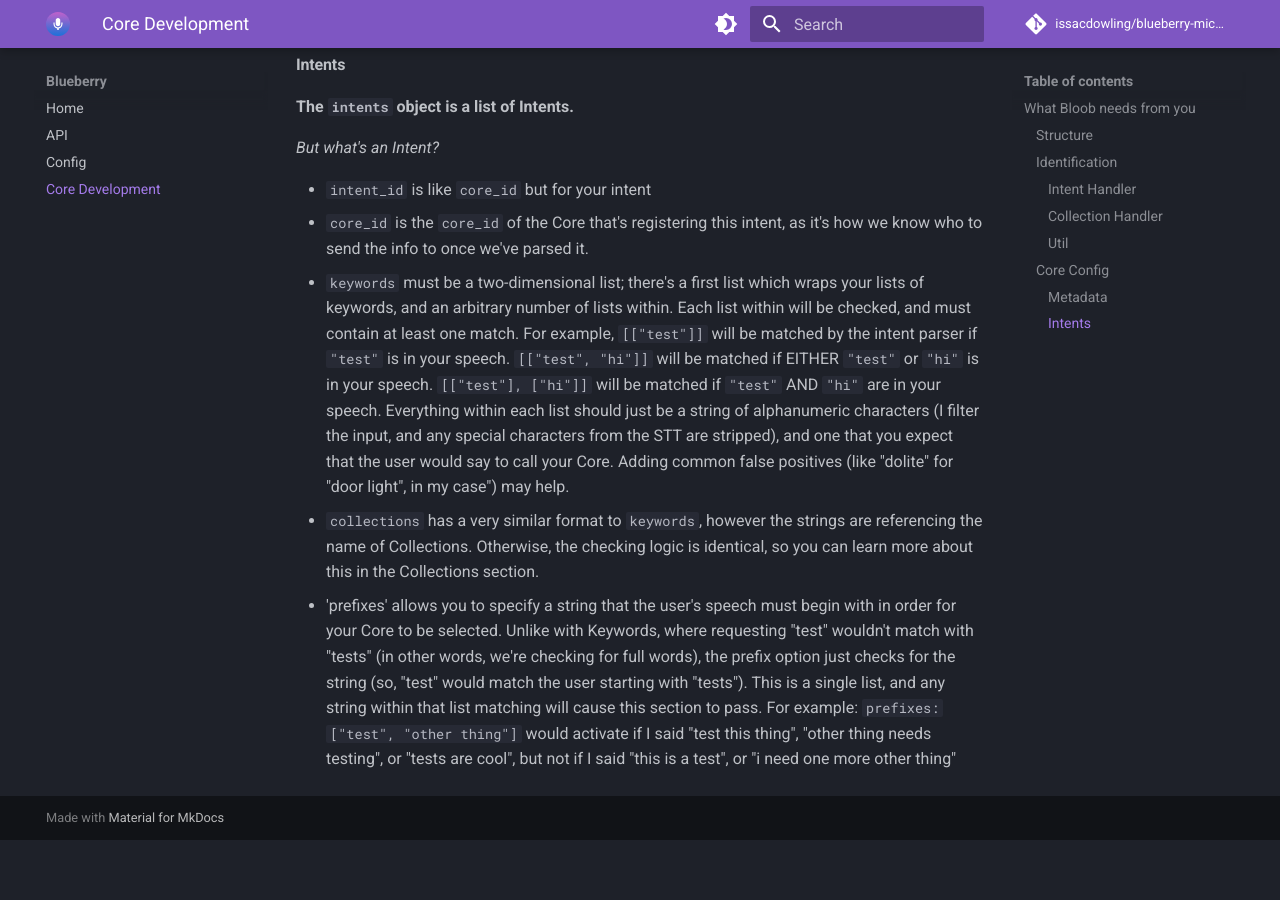
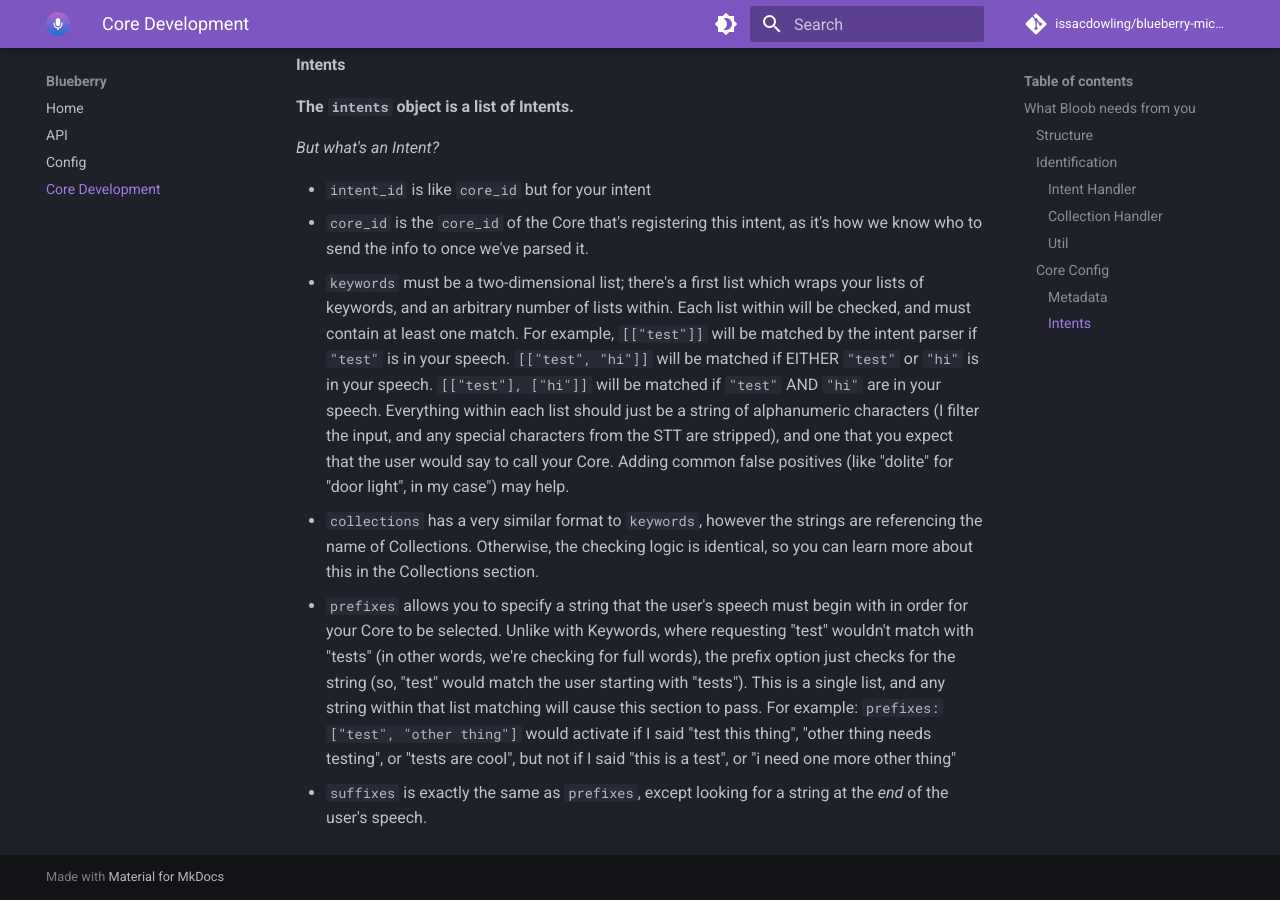
Before and after one commit to issacdowling/Blueberry-Micro, an MkDocs documentation site: the page built from docs/core_development.md, in a window 1280 px wide and 900 px high, scrolled down 2839 px. Built offline with MkDocs 1.6.1 and Material for MkDocs 9.7.7, drawn with Linux system fonts in a browser that asks for light colours; plug-ins that fetch from the network failed and are left out; comment, search, counter and statistics services are not loaded; before the commit the page ends 3679 px from its top, so only the background shows below that.

Commit message:
Add suffix docs

```diff
--- a/docs/core_development.md
+++ b/docs/core_development.md
@@ -104,4 +104,5 @@
 * `core_id` is the `core_id` of the Core that's registering this intent, as it's how we know who to send the info to once we've parsed it.
 * `keywords` must be a two-dimensional list; there's a first list which wraps your lists of keywords, and an arbitrary number of lists within. Each list within will be checked, and must contain at least one match. For example, `[["test"]]` will be matched by the intent parser if `"test"` is in your speech. `[["test", "hi"]]` will be matched if EITHER `"test"` or `"hi"` is in your speech. `[["test"], ["hi"]]` will be matched if `"test"` AND `"hi"` are in your speech. Everything within each list should just be a string of alphanumeric characters (I filter the input, and any special characters from the STT are stripped), and one that you expect that the user would say to call your Core. Adding common false positives (like "dolite" for "door light", in my case") may help.
 * `collections` has a very similar format to `keywords`, however the strings are referencing the name of Collections. Otherwise, the checking logic is identical, so you can learn more about this in the Collections section.
-* 'prefixes' allows you to specify a string that the user's speech must begin with in order for your Core to be selected. Unlike with Keywords, where requesting "test" wouldn't match with "tests" (in other words, we're checking for full words), the prefix option just checks for the string (so, "test" would match the user starting with "tests"). This is a single list, and any string within that list matching will cause this section to pass. For example: `prefixes: ["test", "other thing"]` would activate if I said "test this thing", "other thing needs testing", or "tests are cool", but not if I said "this is a test", or "i need one more other thing"
+* `prefixes` allows you to specify a string that the user's speech must begin with in order for your Core to be selected. Unlike with Keywords, where requesting "test" wouldn't match with "tests" (in other words, we're checking for full words), the prefix option just checks for the string (so, "test" would match the user starting with "tests"). This is a single list, and any string within that list matching will cause this section to pass. For example: `prefixes: ["test", "other thing"]` would activate if I said "test this thing", "other thing needs testing", or "tests are cool", but not if I said "this is a test", or "i need one more other thing"
+* `suffixes` is exactly the same as `prefixes`, except looking for a string at the _end_ of the user's speech.
```
